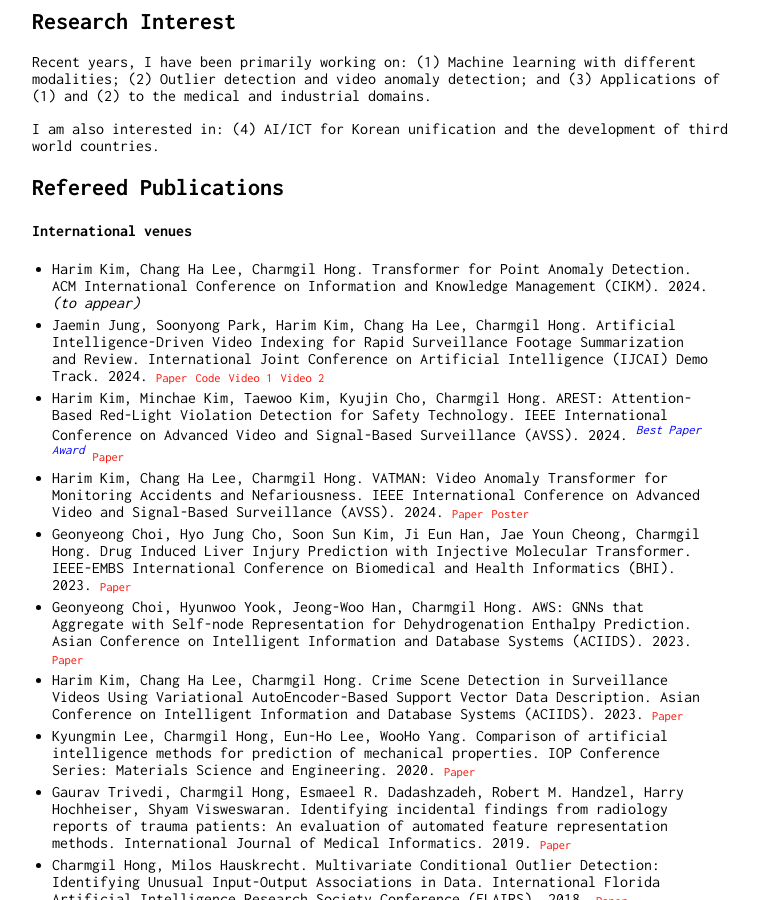
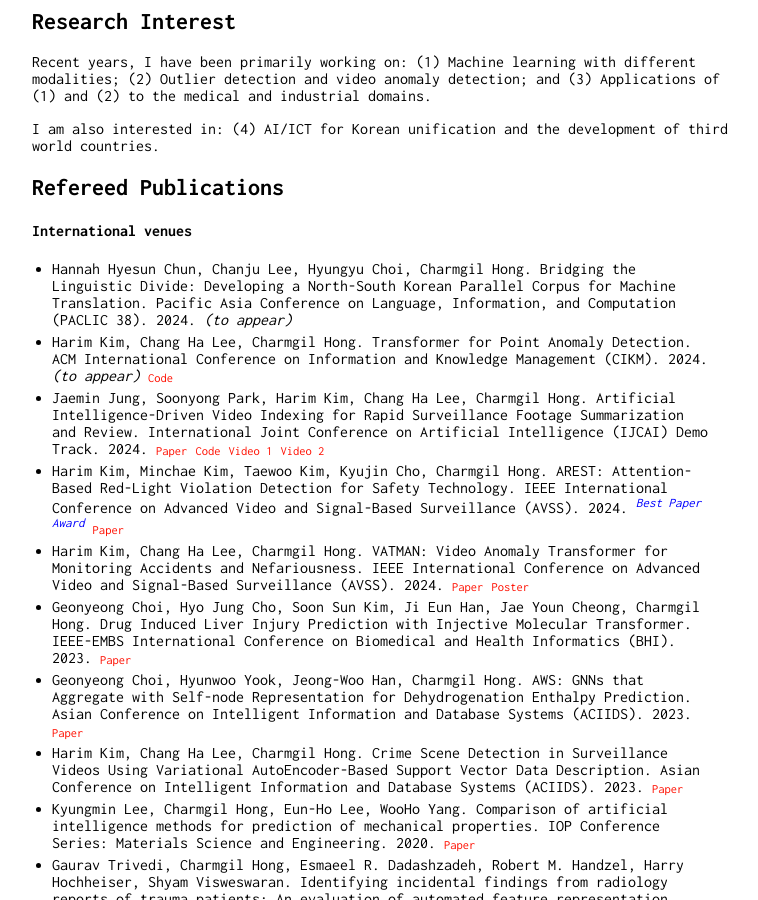
Before and after one commit to charmgil/charmgil.github.io, a Jekyll site: the page built from index.md, in a window 1280 px wide and 900 px high, scrolled down 588 px. Shown: the whole window, without its empty margins (258-1016 px from the left). Built offline with Jekyll 4.4.1, drawn with Linux system fonts in a browser that asks for light colours.

Commit message:
modified:   index.md

```diff
--- a/index.md
+++ b/index.md
@@ -39,7 +39,8 @@ I am also interested in: (4) AI/ICT for Korean unification and the development o
 
 #### International venues
 
-* Harim Kim, Chang Ha Lee, Charmgil Hong. Transformer for Point Anomaly Detection. ACM International Conference on Information and Knowledge Management (CIKM). 2024. *(to appear)*
+* Hannah Hyesun Chun, Chanju Lee, Hyungyu Choi, Charmgil Hong. Bridging the Linguistic Divide: Developing a North-South Korean Parallel Corpus for Machine Translation. Pacific Asia Conference on Language, Information, and Computation (PACLIC 38). 2024. *(to appear)*
+* Harim Kim, Chang Ha Lee, Charmgil Hong. Transformer for Point Anomaly Detection. ACM International Conference on Information and Knowledge Management (CIKM). 2024. *(to appear)* <span class="res">[Code](https://github.com/nth221/TransPAD){:target="_blank"}</span>
 * Jaemin Jung, Soonyong Park, Harim Kim, Chang Ha Lee, Charmgil Hong. Artificial Intelligence-Driven Video Indexing for Rapid Surveillance Footage Summarization and Review. International Joint Conference on Artificial Intelligence (IJCAI) Demo Track. 2024. <span class="res">[Paper](https://www.ijcai.org/proceedings/2024/1009){:target="_blank"}</span> <span class="res">[Code](https://github.com/nth221/videx){:target="_blank"}</span> <span class="res">[Video 1](https://youtu.be/IaTPpJfmFnQ){:target="_blank"}</span> <span class="res">[Video 2](https://youtu.be/eXMBMsPZQaU){:target="_blank"}</span>
 * Harim Kim, Minchae Kim, Taewoo Kim, Kyujin Cho, Charmgil Hong. AREST: Attention-Based Red-Light Violation Detection for Safety Technology. IEEE International Conference on Advanced Video and Signal-Based Surveillance (AVSS). 2024. <span class="award">*Best Paper Award*</span> <span class="res">[Paper](https://ieeexplore.ieee.org/document/10672611){:target="_blank"}</span>
 * Harim Kim, Chang Ha Lee, Charmgil Hong. VATMAN: Video Anomaly Transformer for Monitoring Accidents and Nefariousness. IEEE International Conference on Advanced Video and Signal-Based Surveillance (AVSS). 2024. <span class="res">[Paper](https://ieeexplore.ieee.org/document/10672570){:target="_blank"}</span> <span class="res">[Poster](files/arx/VATMAN_AVSS2024.pdf){:target="_blank"}</span>
```
